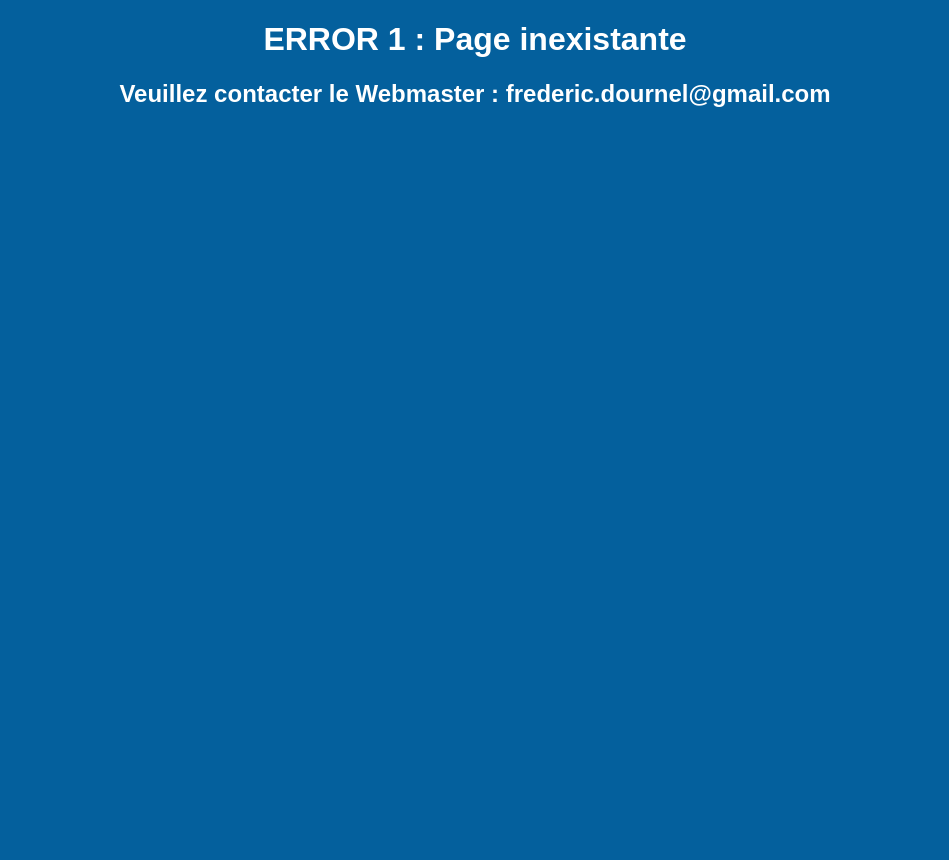
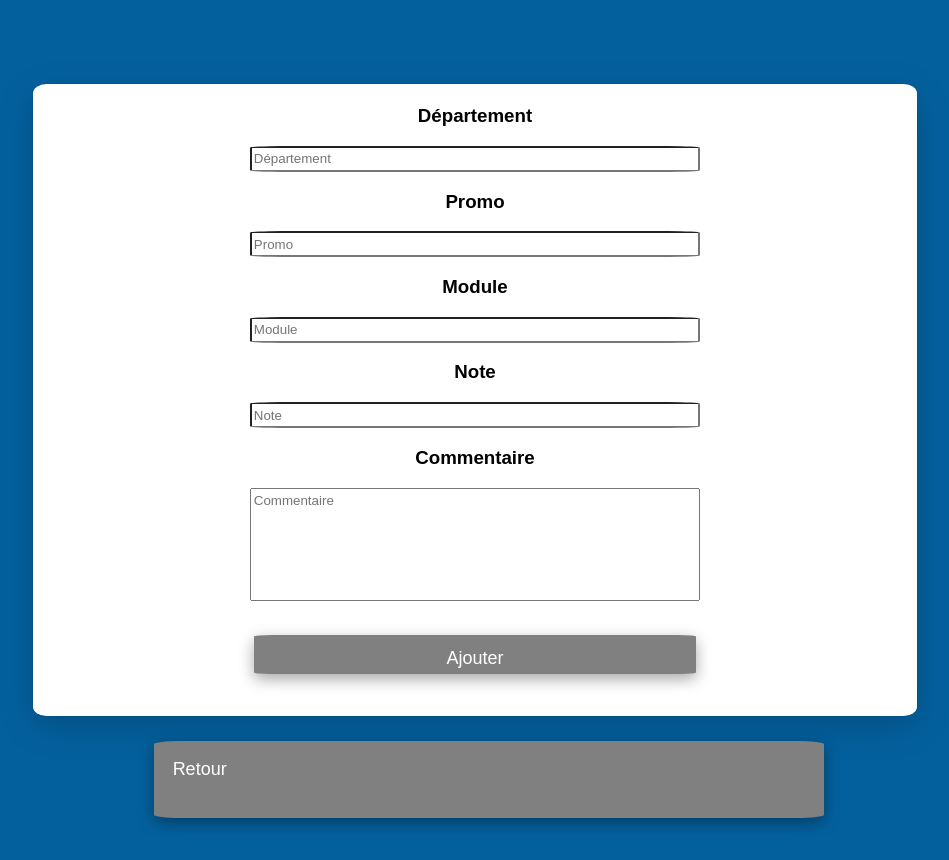
Before and after one commit to Fredericdrnl/mvc-php, a PHP site: page /php/index.php?controller=avis-ajouter in a window 1280 px wide. Shown: the whole page, without its empty margins (165-1114 px from the left). Before the commit the page ends 107 px from the top, so only its background shows below. Run offline with PHP 8.4, Linux system fonts and the light colour scheme.

Commit message:
add avis-ajouter

```diff
--- /dev/null
+++ b/controllers/avis-ajouter.php
@@ -0,0 +1,25 @@
+<?php
+    require("./views/avis-ajouter.php");
+
+    // if (isset($_POST['ajouter'])){
+    //     require("./models/avis-ajouter.php");
+    //     if ($_SERVER['add_avis']) {
+    //         require("./views/avis-ajouter.php");
+    //     } else {
+    //         $departement = $_GET['departement'];
+    //         $promo = $_GET['promo'];
+    //         $module = $_GET['module'];
+    //         $note = $_GET['note'];
+    //         $commentaire = $_GET['note'];
+    //         $etudiant = $_GET['etudiant'];
+    //         $datecomm = $_GET['datecomm'];
+    //         if (add_avis($departement, $promo, $module, $note, $commentaire, $etudiant, $datecomm) == 4) {
+    //             $ERROR = 4;
+    //             require("./views/error.php");
+    //         } else {
+    //             add_avis($departement, $promo, $module, $note, $commentaire, $etudiant, $datecomm);
+    //             require("./views/avis-lister.php");
+    //         }
+    //     }
+    // }
+?>
--- a/controllers/avis-lister.php
+++ b/controllers/avis-lister.php
@@ -1,4 +1,5 @@
 <?php
+    $path = 'http://localhost/php/semestre4/mvc-php/index.php?controller=';
     require "models/avis-lister.php";
 
     $offset = 0;
@@ -13,7 +14,7 @@
         if (!($_GET['max'] == "")){
             var_dump($_GET['max']);
             $max = $_GET['max'];
-            $changmaxlink = 'http://localhost/php/semestre4/mvc-php/index.php?controller=avis-lister&max=' . $max . '&offset=' . $offset;
+            $changmaxlink = $path . 'avis-lister&max=' . $max . '&offset=' . $offset;
         }
     } else {
         if (isset($_GET['max'])){
@@ -28,8 +29,6 @@
     $suivant= $max + $offset;
     if ($suivant >= count_avis()[0]){
         $suivant = count_avis()[0] - $max;
-        // print_r(count_avis());
-        // print_r("coucou");
     }
     if (isset($_GET['tri'])){
         $avis = get_avis($_GET['tri'], $max, $offset);
--- a/css/default.css
+++ b/css/default.css
@@ -8,30 +8,25 @@ body {
 .tab {
     display: flex;
     color:black;
-    justify-content: center;
-    padding-right: 2%
 }
 
 .container {
     background-color: white;
-    width: 100%;
-    height: 50%;
     margin-top: 6%;
-    border-radius: 2%;
+    border-radius: 1.5%;
     box-shadow: rgba(0, 0, 0, 0.16) 0px 10px 36px 0px, rgba(0, 0, 0, 0.06) 0px 0px 0px 1px;
     padding-bottom: 2%;
     padding-top: 0.2%;
-    width: 90%;
-    display: block;
-    margin-left: auto;
-    margin-right: auto;
+    width: 70%;
+    display: inline-block;
 }
 
 th {
     margin: 0px;
 }
 
-h3{
+
+h3 {
     color: black;
 }
 
@@ -39,12 +34,12 @@ h3{
     color: rgb(255, 255, 255);
     background-color: grey;
     height: 20px;
-    padding: 1.5%;
+    padding: 5%;
     box-shadow: rgba(0, 0, 0, 0.35) 0px 5px 15px;
     text-decoration: none;
     border-radius: 10%;
     margin-right: 2%;
-    padding-bottom: 3%;
+    padding-bottom: 5%;
 }
 
 a {
@@ -55,11 +50,15 @@ a {
     border-radius:5%;
 }
 
-.nav {
+.nav a{
     text-align: center;
     text-decoration: none;
     padding: 0px;
     height: 20px;
+    margin-bottom: 10%;
+    color : white;
+    background-color: grey;
+    padding: 3%;
 }
 
 input {
@@ -74,6 +73,7 @@ input {
     left: 50px;
     margin-top: 5%;
     margin-left: 1.5%;
+    height: 20%;
 }
 
 .max p {
@@ -104,3 +104,29 @@ input {
     border-radius: 8%;
     color : white;
 }
+
+.commentaire {
+    padding-bottom: 10%;
+}
+
+.button-ajouter {
+    font-size: large;
+    background-color: grey;
+    color: white;
+    border: 0px;
+    border-radius: 4%;
+    padding: 1.5%;
+    margin-top: 2%;
+    box-shadow: rgba(0, 0, 0, 0.35) 0px 5px 15px;
+    padding-bottom: 3%;
+}
+
+.ajouter {
+    background-color: grey;
+    color: white;
+    padding: 3%;
+    bottom: 3%;
+    display: block;
+    width: 40%;
+    justify-content: center;
+}
--- a/models/config-db.php
+++ b/models/config-db.php
@@ -4,5 +4,5 @@
     $DBDRIVER = 'pgsql';
     $DBNAME = 'rating';
     $DBUSER = 'fred';
-    $DBPASSWORD = 'foot2562';
+    $DBPASSWORD = 'Foot2562';
 ?>
--- /dev/null
+++ b/views/avis-ajouter.php
@@ -0,0 +1,28 @@
+<?php
+    require('path.php');
+
+    $title = 'Ajout avis';
+
+    $content = "<form class ='container' action='index.php?controller=avis-ajouter' method='POST'>";
+    $content .="<h3>Département</h3>";
+    $content .="<input type='text' placeholder='Département' class='text' name='departement'>";
+
+    $content .="<h3>Promo</h3>";
+    $content .="<input type='text' placeholder='Promo' class='text' name='promo'>";
+
+    $content .="<h3>Module</h3>";
+    $content .="<input type='text' placeholder='Module' class='text' name='module'>";
+
+    $content .="<h3>Note</h3>";
+    $content .="<input type='text' placeholder='Note' class='text' name='note'>";
+
+    $content .="<h3>Commentaire</h3>";
+    $content .="<input  class = 'commentaire' type='text' placeholder='Commentaire' class='text' name='commentaire'>";
+
+    $content .="<p><input class='button-ajouter' type='submit' value='Ajouter'></p>";
+
+    $content .="</form>";
+
+    $content .="<a href='" . $path .  "avis-lister'><input class='button-ajouter' value='Retour'></p>";
+
+    require("gabarit.php");
--- a/views/config.php
+++ b/views/config.php
@@ -1,6 +1,6 @@
 <?php
     $PROD = false;
     $ERROR = 0;
-    $ERROR_MESS = array('OK', 'Page inexistante', 'BDD inaccessible', 'Argument "tri" ne se trouve pas dans la DATABASE');
+    $ERROR_MESS = array('OK', 'Page inexistante', 'BDD inaccessible', 'Argument "tri" ne se trouve pas dans la DATABASE', 'Invalid INSERT');
     $WEBMST = 'frederic.dournel@gmail.com';
 ?>
--- /dev/null
+++ b/views/path.php
@@ -0,0 +1,4 @@
+<?php
+    // $path ='http://localhost/php/semestre4/mvc-php/index.php?controller=';
+    $path = 'http://localhost/php/mvc-php/index.php?controller=';
+?>
```
Also changed, not shown: models/avis-ajouter.php (added, +12 -0 lines), views/avis-detail.php (+12 -10 lines), views/avis-lister.php (+17 -13 lines), views/error.php (+6 -4 lines).
